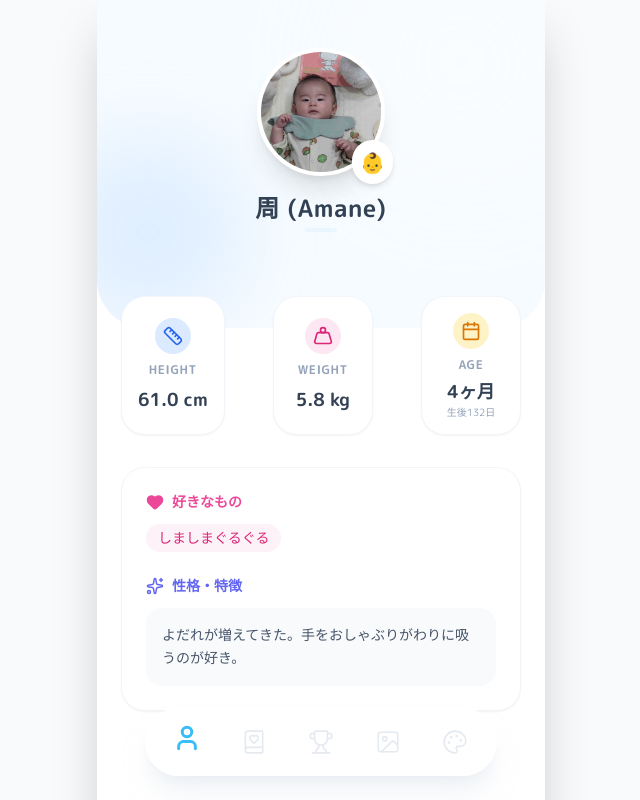
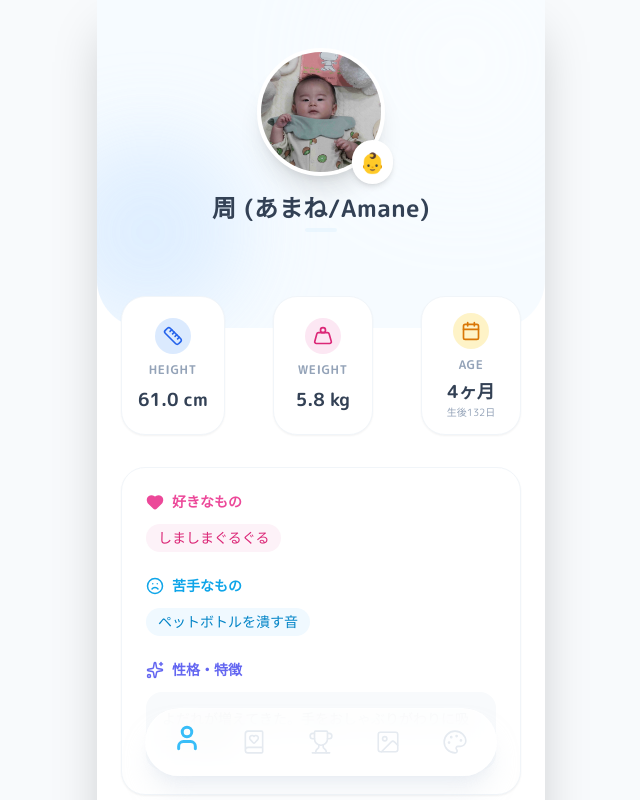
Before and after one commit to ika2kan-fjyu/baby-portfolio-dev, a React (Vite) app: page / in a window 1280 px wide. Shown: the top 800 px of the page, without its empty margins (319-959 px from the left). Built offline with nearby package versions, Linux system fonts and the light colour scheme.

Commit message:
苦手なものを表示

```diff
--- a/src/components/profile/IdentityCard.jsx
+++ b/src/components/profile/IdentityCard.jsx
@@ -19,6 +19,20 @@ export function IdentityCard({ likes, dislikes, personality }) {
             </div>
 
             <div>
+                <div className="flex items-center gap-2 mb-3 text-sky-500">
+                    <Frown size={18} />
+                    <span className="font-bold text-sm">苦手なもの</span>
+                </div>
+                <div className="flex flex-wrap gap-2">
+                    {dislikes.map(dislike => (
+                        <span key={dislike} className="bg-sky-50 text-sky-600 px-3 py-1 rounded-full text-sm font-medium">
+                            {dislike}
+                        </span>
+                    ))}
+                </div>
+            </div>
+
+            <div>
                 <div className="flex items-center gap-2 mb-3 text-indigo-500">
                     <Sparkles size={18} />
                     <span className="font-bold text-sm">性格・特徴</span>
--- a/src/data/data.js
+++ b/src/data/data.js
@@ -1,12 +1,12 @@
 export const profileData = {
-    name: "周 (Amane)",
+    name: "周 (あまね/Amane)",
     birthDate: "2025-09-03",
     currentStats: {
         height: "61.0 cm",
         weight: "5.8 kg"
     },
     likes: ["しましまぐるぐる"],
-    dislikes: ["ブロッコリー", "着替え"],
+    dislikes: ["ペットボトルを潰す音"],
     personality: "よだれが増えてきた。手をおしゃぶりがわりに吸うのが好き。"
 };
 
```
